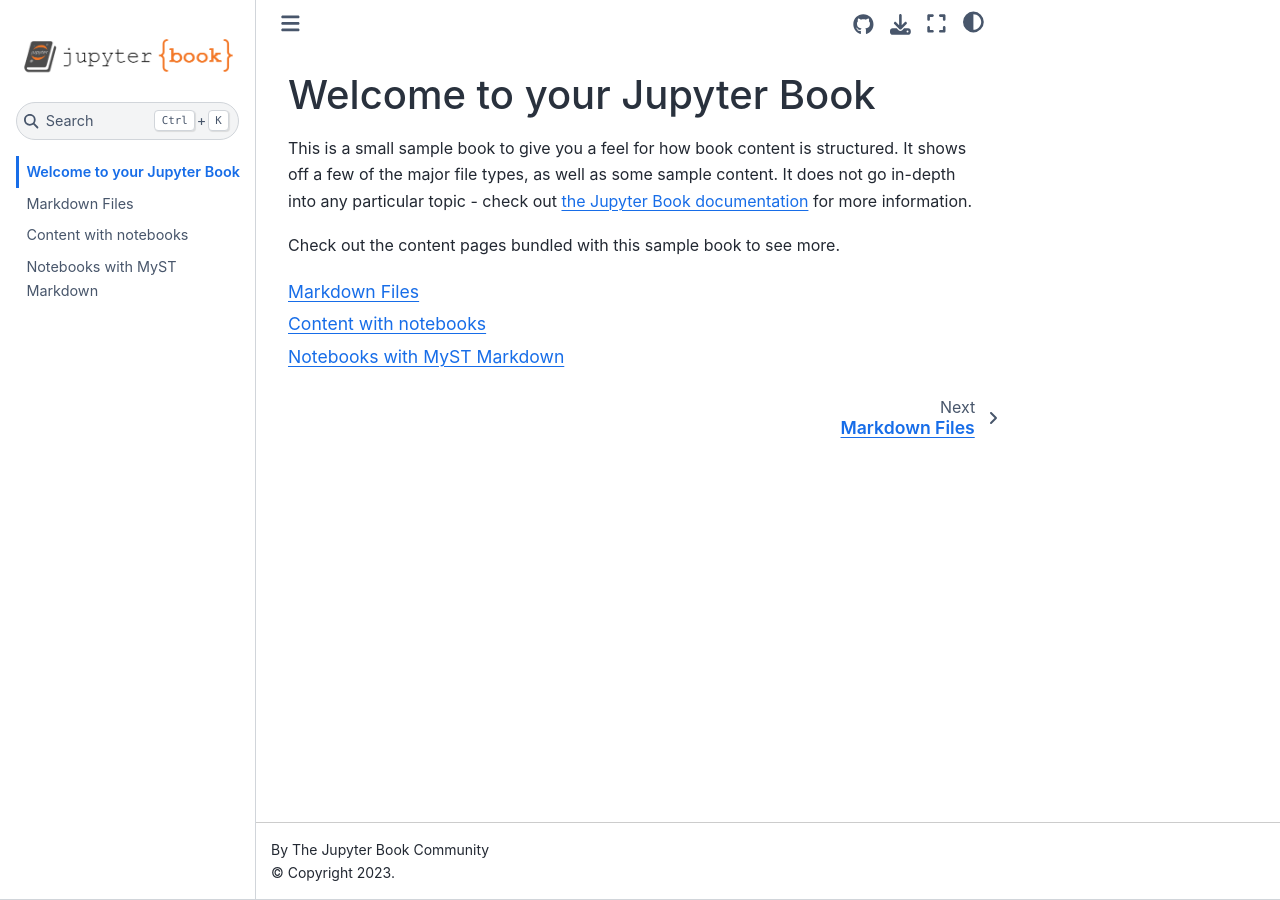
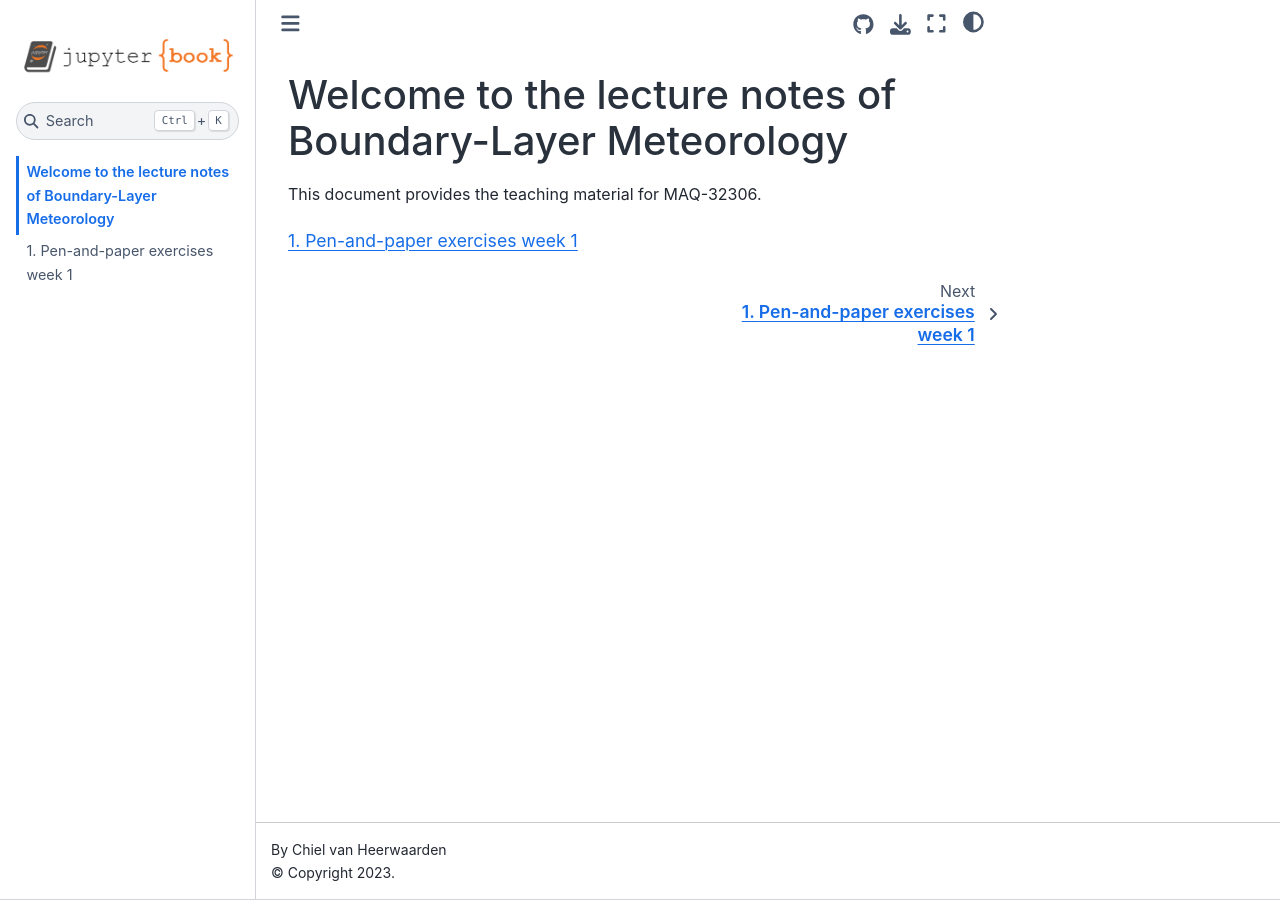
Before and after one commit to boundary-layer-meteo/boundary-layer-meteo.github.io, a Jupyter Book: the page built from intro.md, in a window 1280 px wide. Built offline with Jupyter Book 1.0.4 settings and Sphinx 7.4.7 and the Sphinx Book theme 1.1.4, drawn with Linux system fonts in a browser that asks for light colours.

Commit message:
First configuration for exercises.

````diff
--- a/_config.yml
+++ b/_config.yml
@@ -1,8 +1,8 @@
 # Book settings
 # Learn more at https://jupyterbook.org/customize/config.html
 
-title: My sample book
-author: The Jupyter Book Community
+title: Boundary-Layer Meteorology
+author: Chiel van Heerwaarden
 logo: logo.png
 
 # Force re-execution of notebooks on each build.
--- a/_toc.yml
+++ b/_toc.yml
@@ -3,7 +3,10 @@
 
 format: jb-book
 root: intro
+options:
+  numbered: true
 chapters:
-- file: markdown
-- file: notebooks
-- file: markdown-notebooks
+# - file: markdown
+# - file: notebooks
+# - file: markdown-notebooks
+- file: exercises1
--- a/intro.md
+++ b/intro.md
@@ -1,11 +1,6 @@
-# Welcome to your Jupyter Book
+# Welcome to the lecture notes of Boundary-Layer Meteorology
 
-This is a small sample book to give you a feel for how book content is
-structured.
-It shows off a few of the major file types, as well as some sample content.
-It does not go in-depth into any particular topic - check out [the Jupyter Book documentation](https://jupyterbook.org) for more information.
-
-Check out the content pages bundled with this sample book to see more.
+This document provides the teaching material for MAQ-32306.
 
 ```{tableofcontents}
 ```
````
Also changed, not shown: exercises1.md (added, +13 -0 lines).
